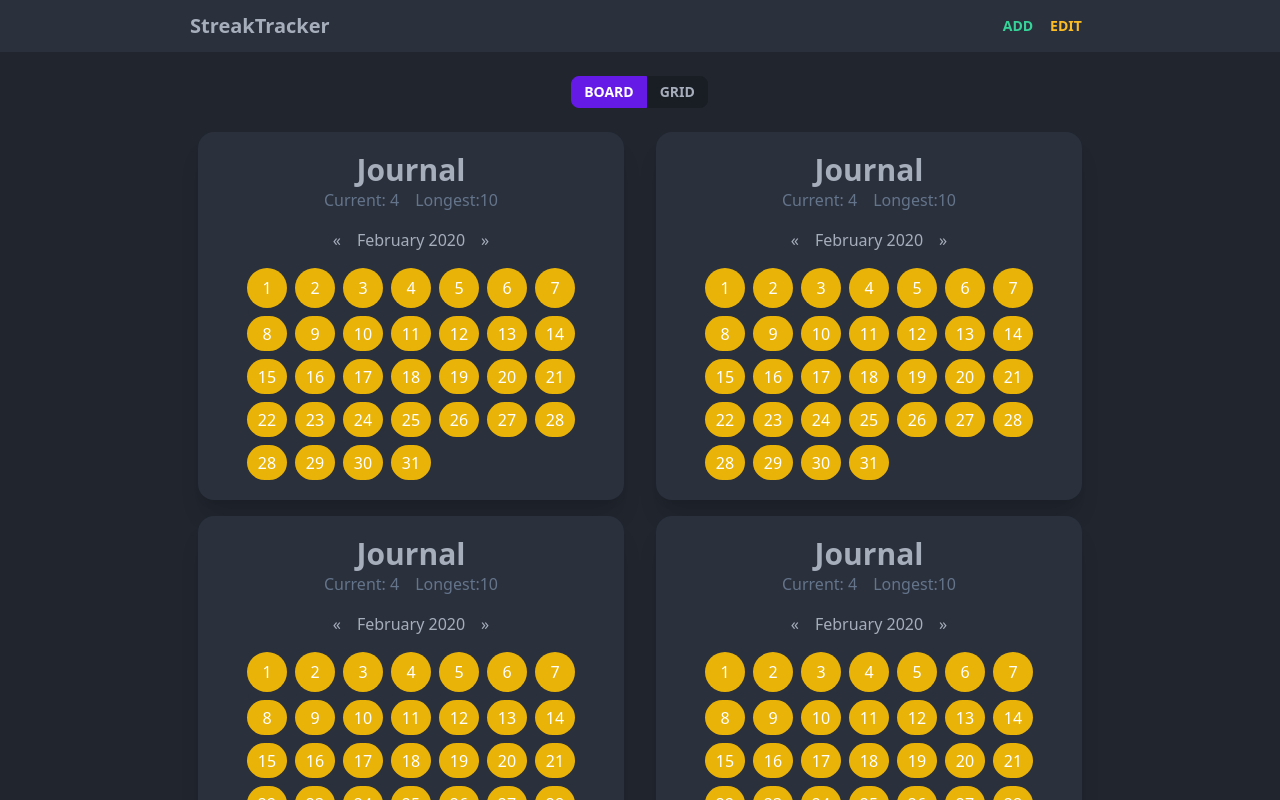
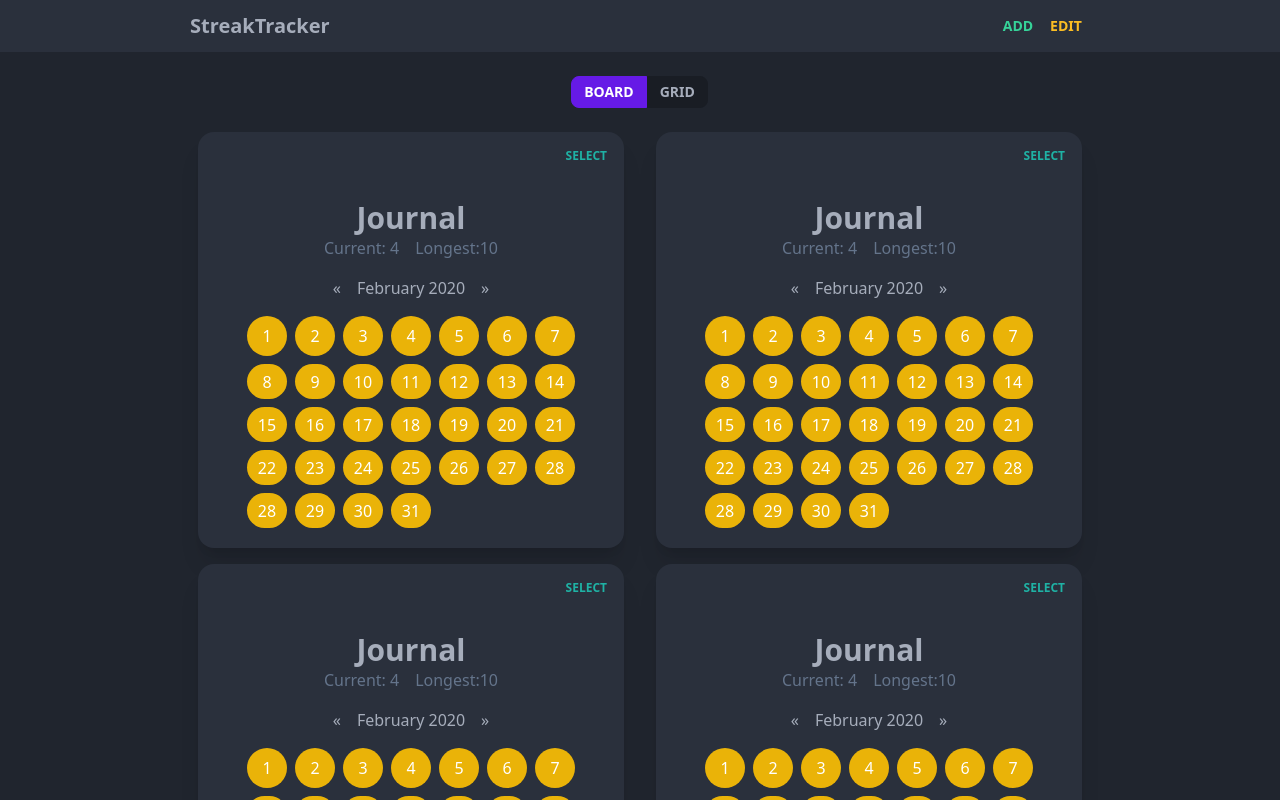
Before and after one commit to kcereno/streaks-habit-tracker, a React (Create React App) app: page / in a window 1280 px wide. Both pictures are taken after a click on the button "GRID". Shown: the top 800 px of the page. Built offline with nearby package versions, Linux system fonts and the light colour scheme.

Commit message:
Add Select button to HabitGridItem

```diff
--- a/src/components/HabitGridItem/HabitGridItem.tsx
+++ b/src/components/HabitGridItem/HabitGridItem.tsx
@@ -8,6 +8,11 @@ function HabitGridItem() {
   ];
   return (
     <div className="card card-compact grow w-full bg-base-100 shadow-xl mx-2 tablet:w-auto">
+      <div className="flex justify-end">
+        <button className="btn btn-ghost text-accent text-center text-xs">
+          Select
+        </button>
+      </div>
       {/* Content Container */}
       <div className="py-5 tablet:px-4">
         <h2 className="font-bold text-3xl text-center">Journal</h2>
```
